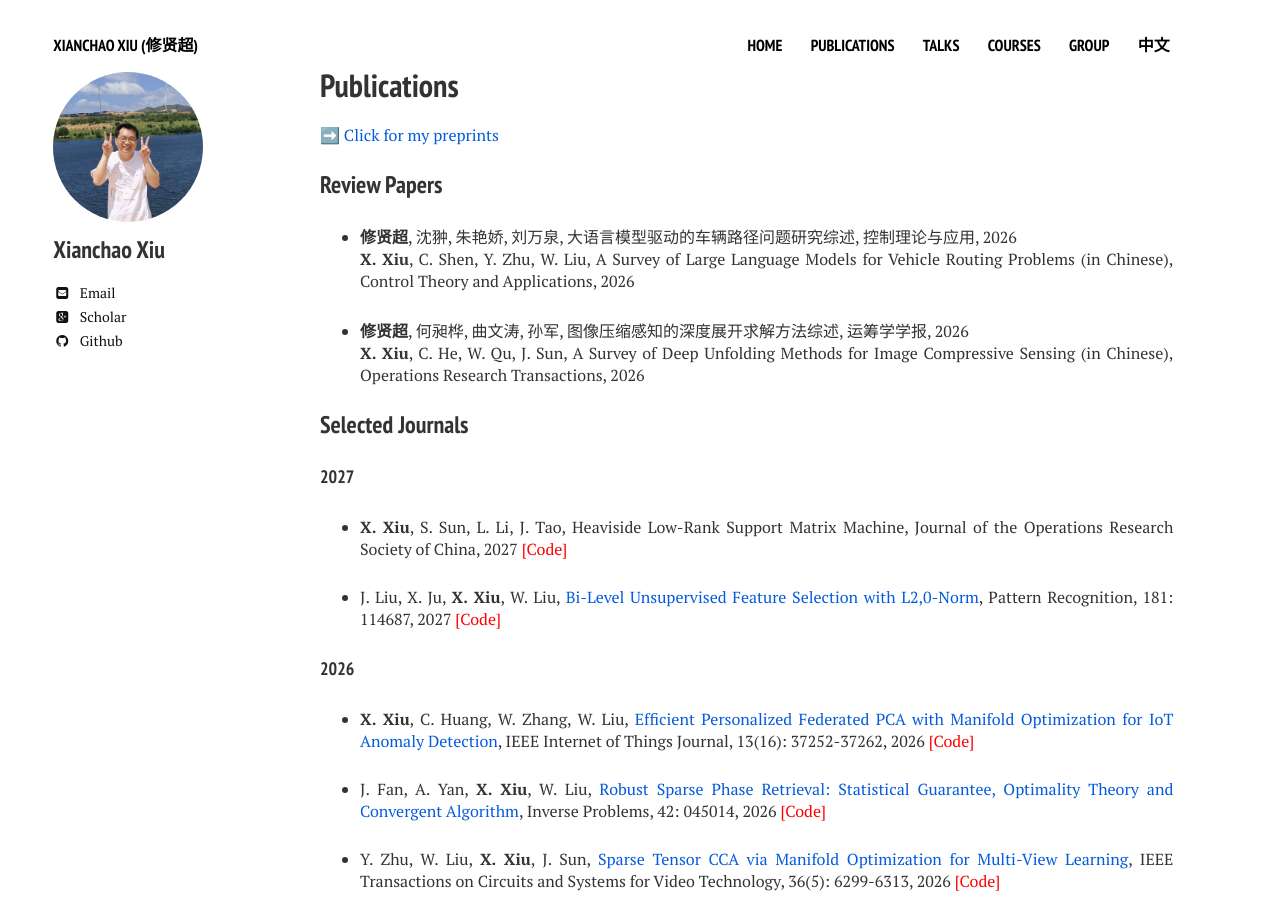
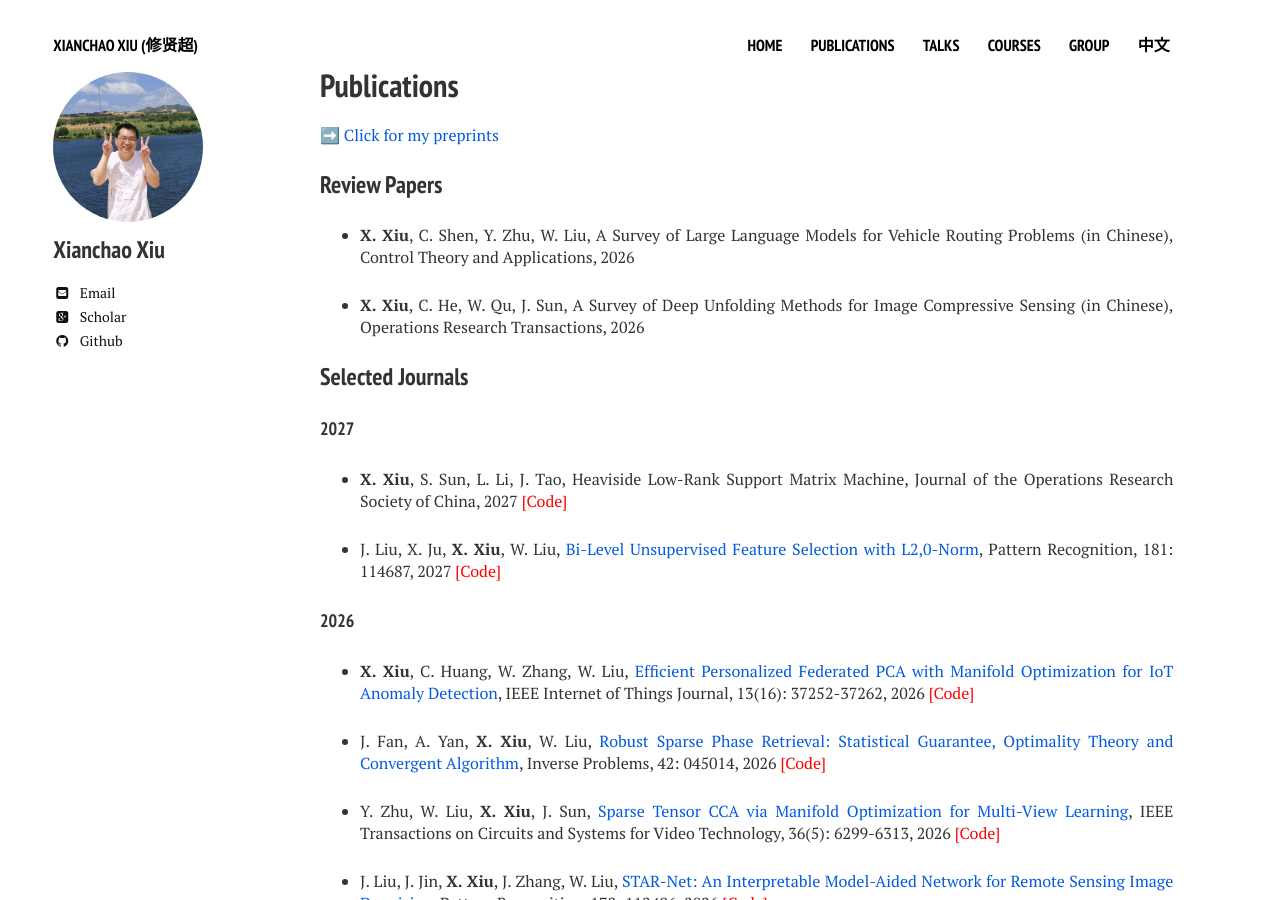
Before and after one commit to xianchaoxiu/xianchaoxiu.github.io, a Jekyll site: the page built from publications/index.md, in a window 1280 px wide and 900 px high. Built offline with Jekyll 4.4.1, drawn with Linux system fonts in a browser that asks for light colours; nearby versions of some CDN libraries.

Commit message:
Update index.md

```diff
--- a/publications/index.md
+++ b/publications/index.md
@@ -11,11 +11,9 @@ share: false
 
 ### Review Papers
 
-* <b>修贤超</b>, 沈翀, 朱艳娇, 刘万泉, 大语言模型驱动的车辆路径问题研究综述, 控制理论与应用, 2026 <br>
-<b>X. Xiu</b>, C. Shen, Y. Zhu, W. Liu, A Survey of Large Language Models for Vehicle Routing Problems (in Chinese), Control Theory and Applications, 2026
+* <b>X. Xiu</b>, C. Shen, Y. Zhu, W. Liu, A Survey of Large Language Models for Vehicle Routing Problems (in Chinese), Control Theory and Applications, 2026
 
-* <b>修贤超</b>, 何昶桦, 曲文涛, 孙军, 图像压缩感知的深度展开求解方法综述, 运筹学学报, 2026 <br>
- <b>X. Xiu</b>, C. He, W. Qu, J. Sun, A Survey of Deep Unfolding Methods for Image Compressive Sensing (in Chinese), Operations Research Transactions, 2026
+* <b>X. Xiu</b>, C. He, W. Qu, J. Sun, A Survey of Deep Unfolding Methods for Image Compressive Sensing (in Chinese), Operations Research Transactions, 2026
 
 
 ### Selected Journals
```
